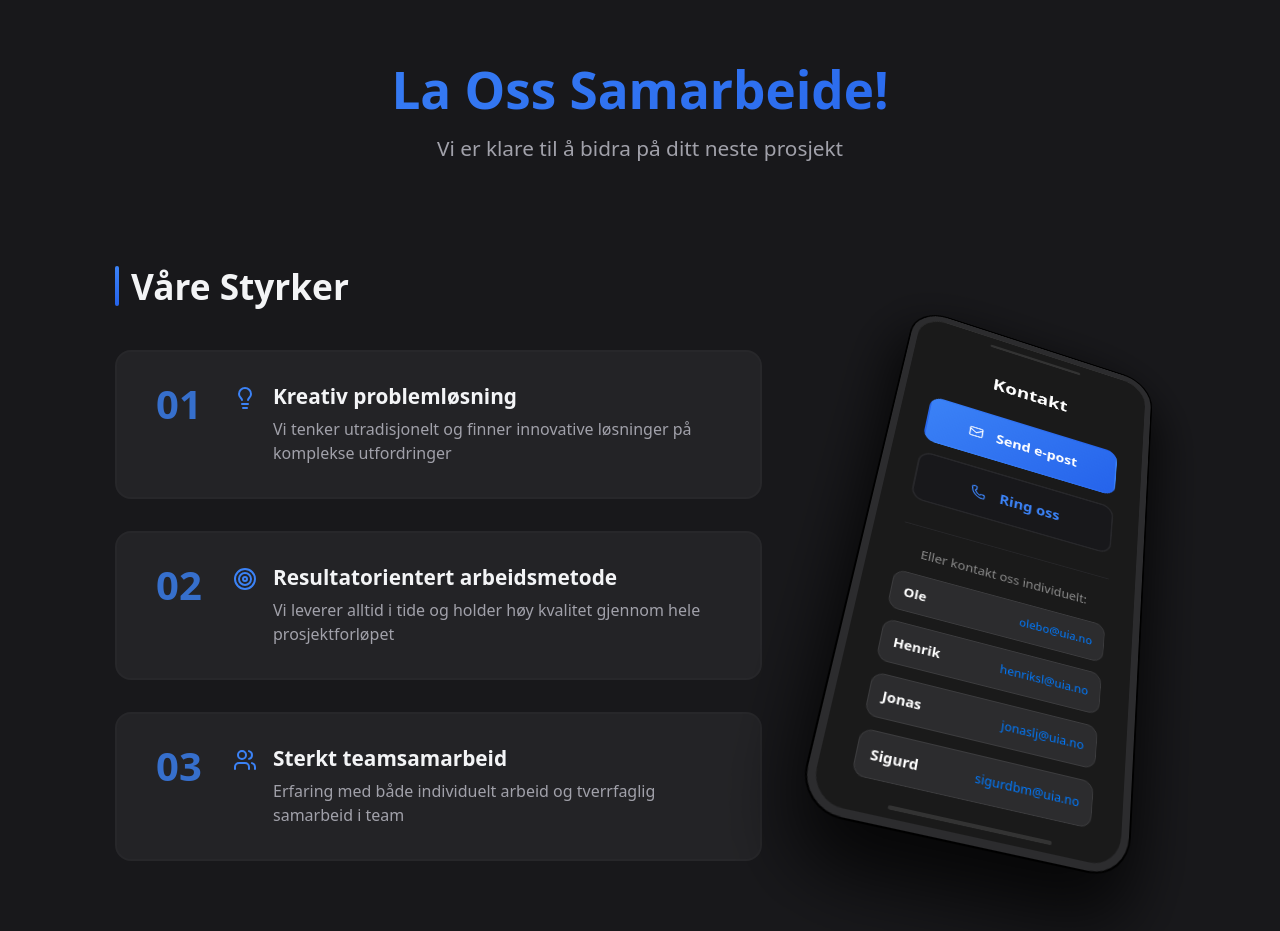
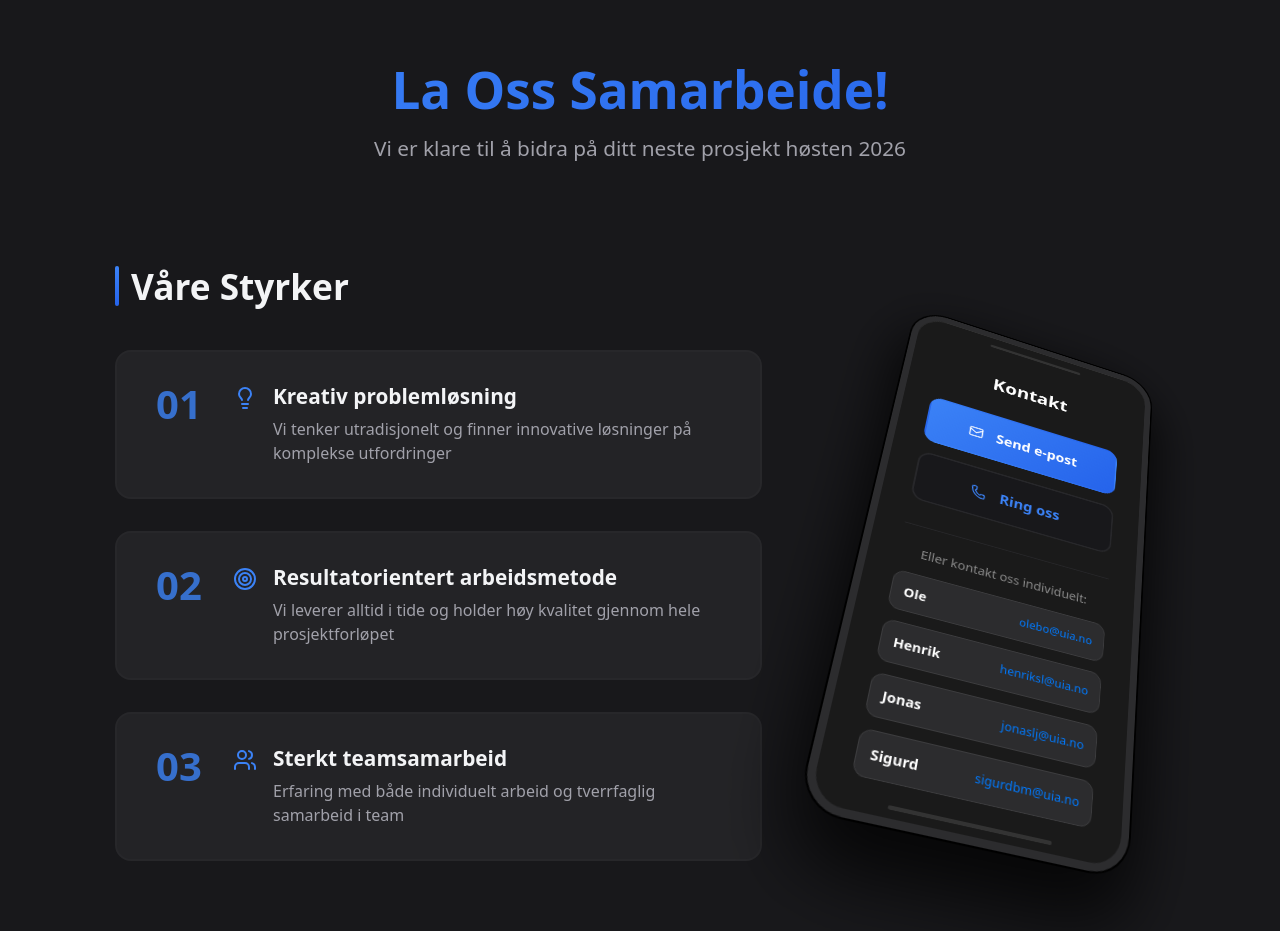
Before and after one commit to sigurdmaeland/gruppe14_IS310, a React (Vite) app: page / in a window 1280 px wide. Shown: the part 7580-8511 px from the top of the page. Built offline with nearby package versions, Linux system fonts and the light colour scheme.

Commit message:
gjort endirnger i kontakt.jsx og tilhørende css

```diff
--- a/src/components/Kontakt.jsx
+++ b/src/components/Kontakt.jsx
@@ -84,7 +84,7 @@ const Kontakt = () => {
         <div className="kontakt-header">
           <h2 className="kontakt-title">La Oss Samarbeide!</h2>
           <p className="kontakt-subtitle">
-            Vi er klare til å bidra på ditt neste prosjekt
+            Vi er klare til å bidra på ditt neste prosjekt høsten 2026
           </p>
         </div>
 
```
